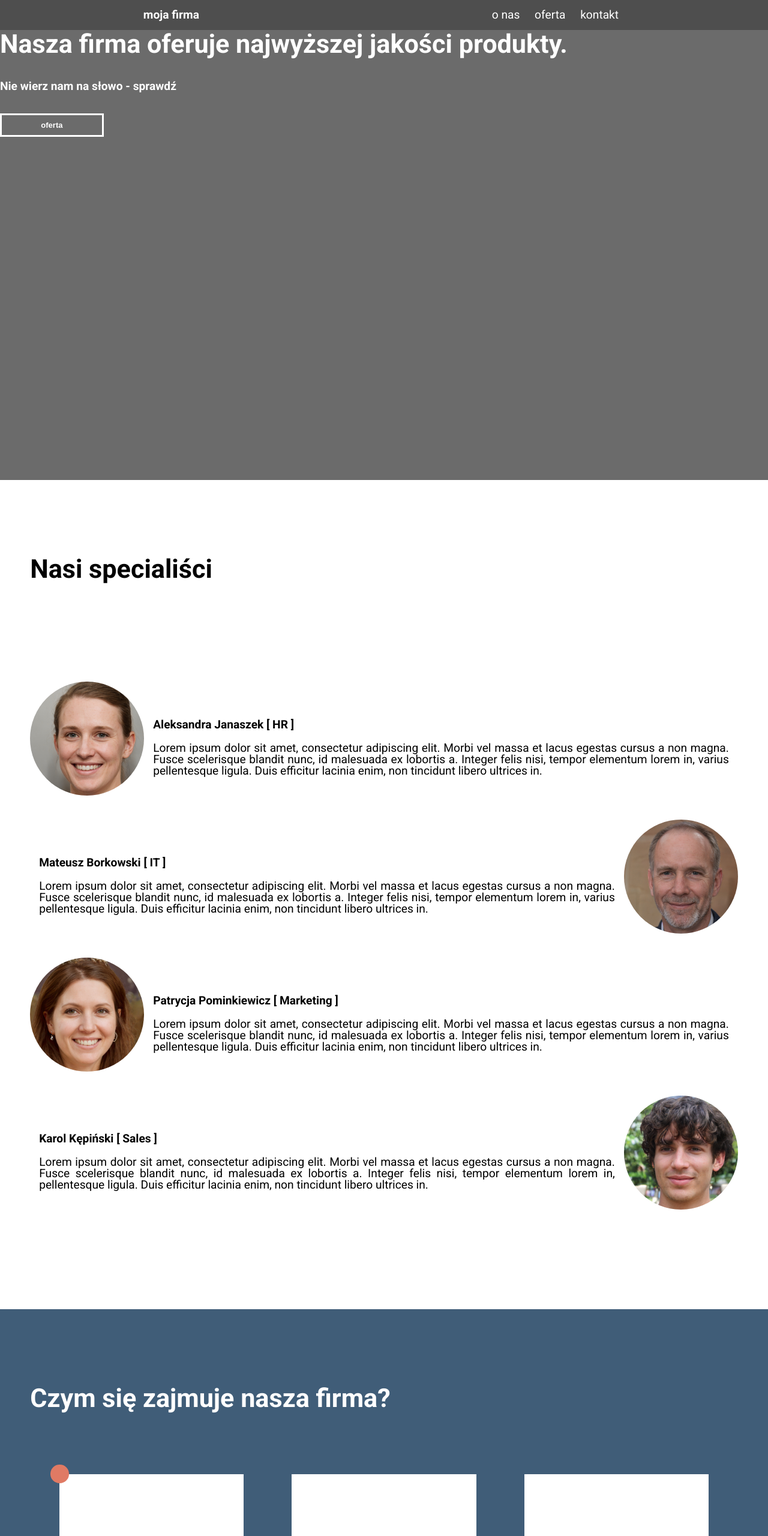
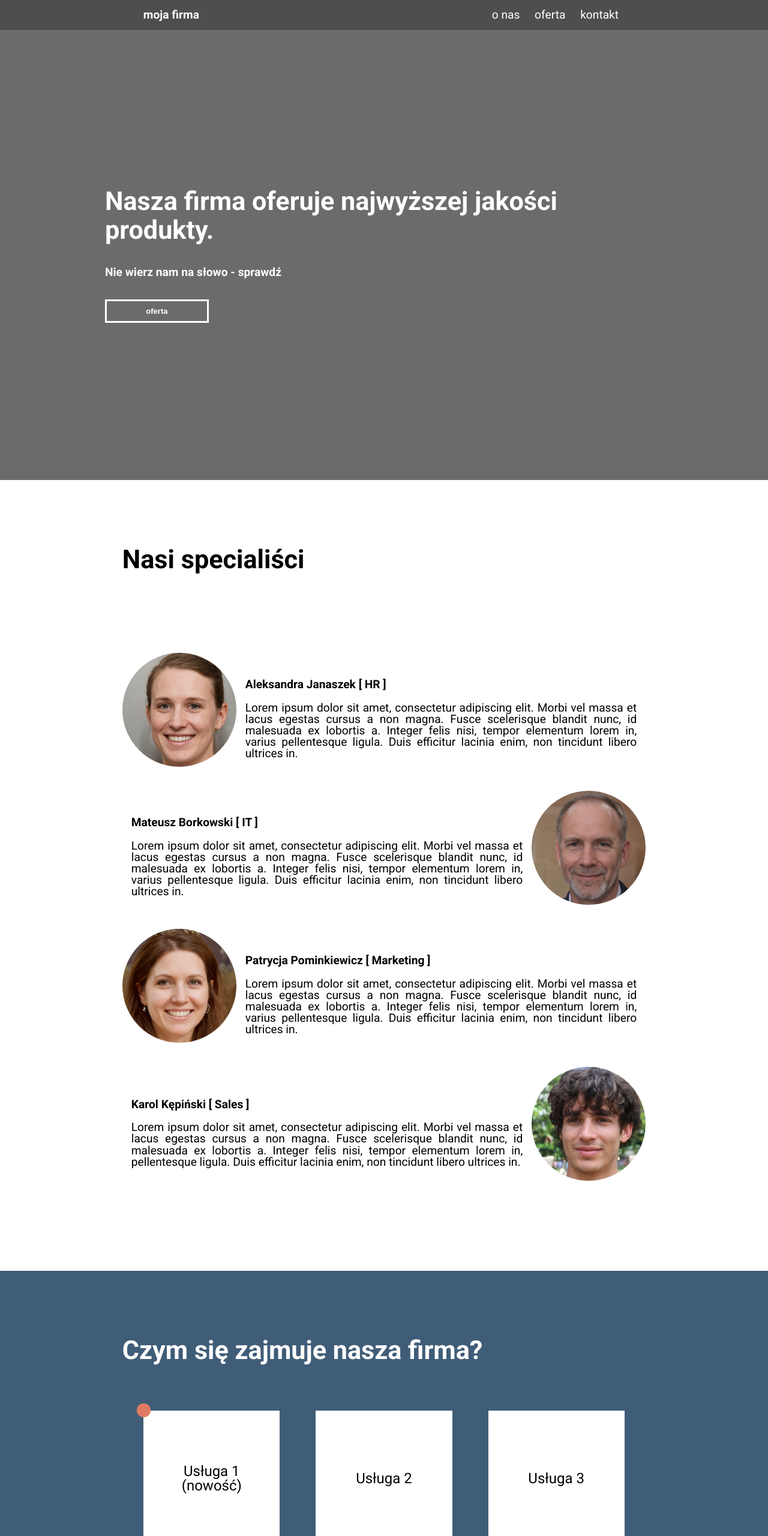
Before and after one commit to Julslydia/RWD-Updated, a plain HTML site: page index.html in a window 1280 px wide. Shown: the top 2560 px of the page at 60% size. Drawn offline with Linux system fonts and the light colour scheme.

Commit message:
wp-working on container

```diff
--- a/CSS/style.css
+++ b/CSS/style.css
@@ -47,6 +47,7 @@ a {
 
 .container {
   margin: auto;
+  width: 960px;
 }
 
 /* NAVBAR & HEADER */
@@ -124,7 +125,7 @@ a {
   background-color: rgba(0, 0, 0, 0.45);
 }
 
-@media screen and (max-width: 576px) {
+/* @media screen and (max-width: 576px) {
   .landing-page .wrapper {
     display: flex;
     height: 100%;
@@ -133,16 +134,16 @@ a {
     justify-content: center;
     padding-left: 15px;
   }
-}
+} */
 
-/* .landing-page {
+.landing-page {
   display: flex;
   height: 100%;
   position: relative;
   flex-direction: column;
   justify-content: center;
-  padding-left: 26rem;
-} */
+  padding-left: 15px;
+}
 
 .landing-page_h {
   text-align: left;
@@ -312,7 +313,7 @@ a {
 /* TABLET */
 @media screen and (max-width: 576px) {
   .box {
-    width: 80%;
+    width: 50%;
     /* height: 40%; */
     margin: 30px;
   }
@@ -337,7 +338,7 @@ a {
 @media screen and (min-width: 992px) {
   .box {
     width: 25%;
-    margin: 40px;
+    margin: 30px;
   }
 }
 
--- a/index.html
+++ b/index.html
@@ -26,7 +26,7 @@
     </nav>
     <!-- LANDING PAGE WITH BACKGROUND PHOTO -->
     <div class="bcg-image">
-        <div class="landing-page bold header-white container wrapper">
+        <div class="landing-page bold header-white container">
             <h1 class="landing-page_h">Nasza firma oferuje najwyższej jakości produkty.</h1>
             <p class="landing-page_p">Nie wierz nam na słowo - sprawdź</p>
             <button id="btn-offer" class="header-white"><a href="#offer" class="bold">oferta</a></button>
```
